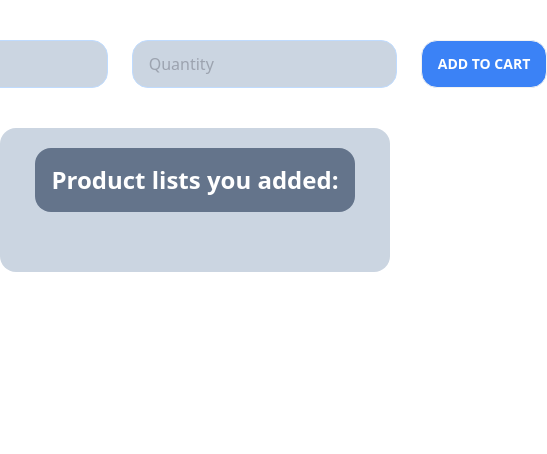
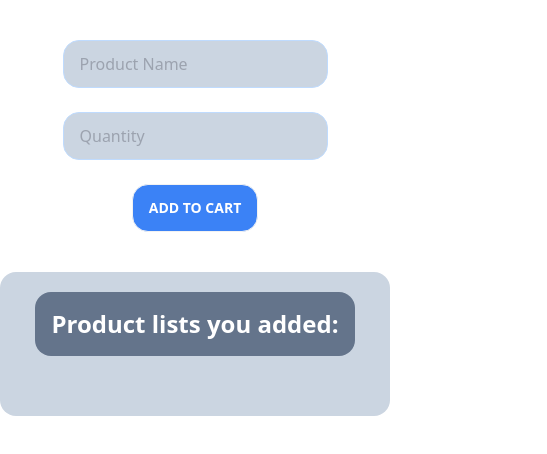
Before and after one commit to aisajid/Local-Storage-JS, a plain HTML site: page practice.html in a window 390 px wide. Shown: the whole page, 547 px wide, since content can reach past the window. Drawn offline with nearby package versions, Linux system fonts and the light colour scheme.

Commit message:
added mobile device responsiveneess

```diff
--- a/practice.html
+++ b/practice.html
@@ -13,14 +13,14 @@
 </head>
 
 <body>
-    <div class="container mx-auto mt-10 flex justify-center gap-6 items-center">
+    <div class="flex-col md:flex-row  container mx-auto mt-10 flex justify-center gap-6 items-center">
     <input id="product-field" type="text" placeholder="Product Name" class="input focus:outline-none bg-slate-300 rounded-2xl border-blue-200 px-4 py-0 cursor-pointer ">
     <input id="Quantity-field" type="text" placeholder="Quantity" class="input focus:outline-none bg-slate-300 rounded-2xl border-blue-200 px-4 py-0 cursor-pointer">
 
     <button onclick="addToCart()" class="btn text-white bg-blue-500 rounded-2xl py-2 hover:bg-blue-500">Add to cart</button>
 </div>
 
-<div class="mt-10 bg-slate-300  rounded-2xl max-w-screen-md text-center p-5 mx-auto">
+<div class="mt-10 bg-slate-300 m-0 md:mx-4  rounded-2xl max-w-screen-md text-center p-5 mx-auto">
     <h3 class="text-2xl text-white  text-center font-bold bg-slate-500 max-w-xs p-4 mx-auto rounded-2xl">Product lists you added:</h3>
     <ul id="display-field" class="text-center mt-10 text-xl font-bold">
 
```
